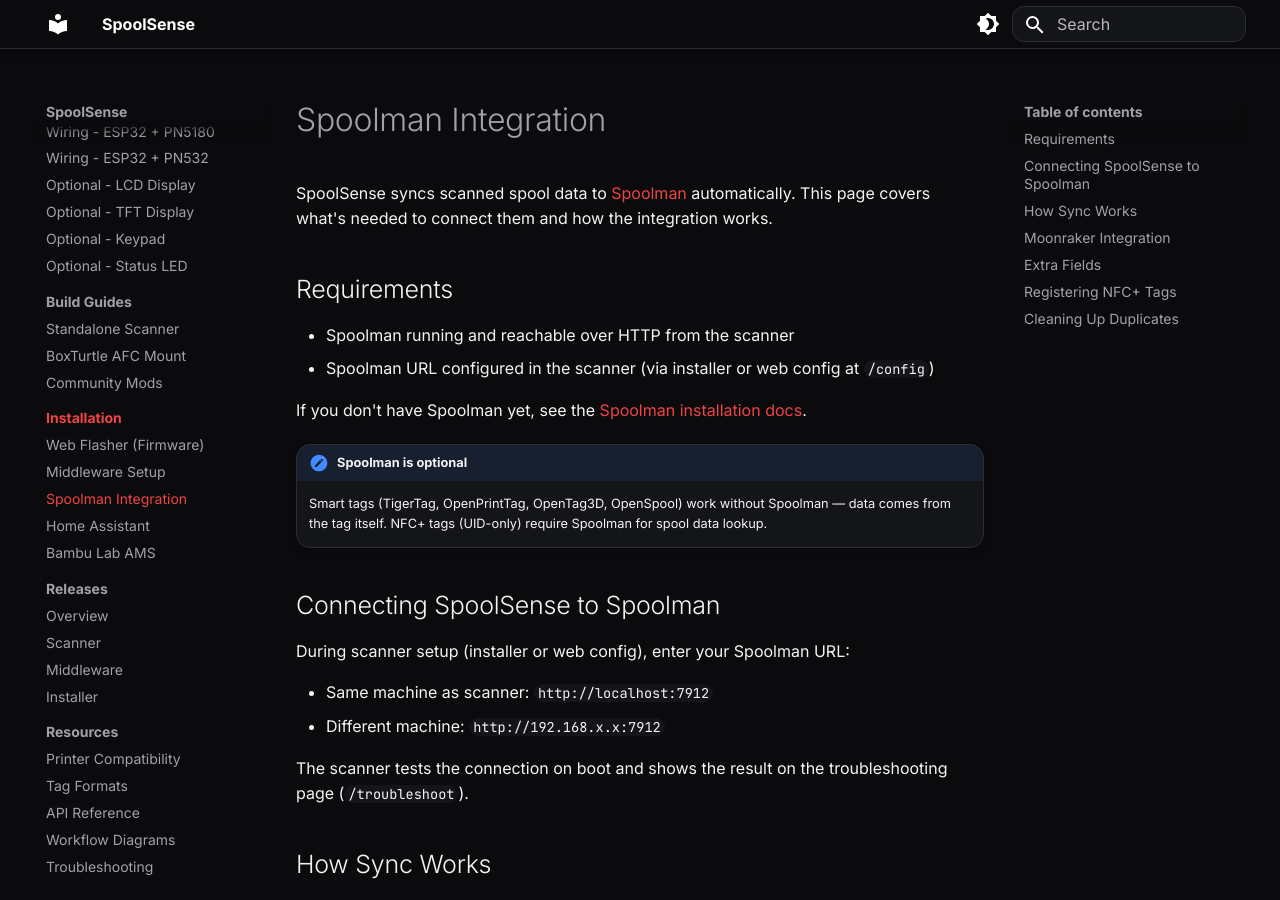
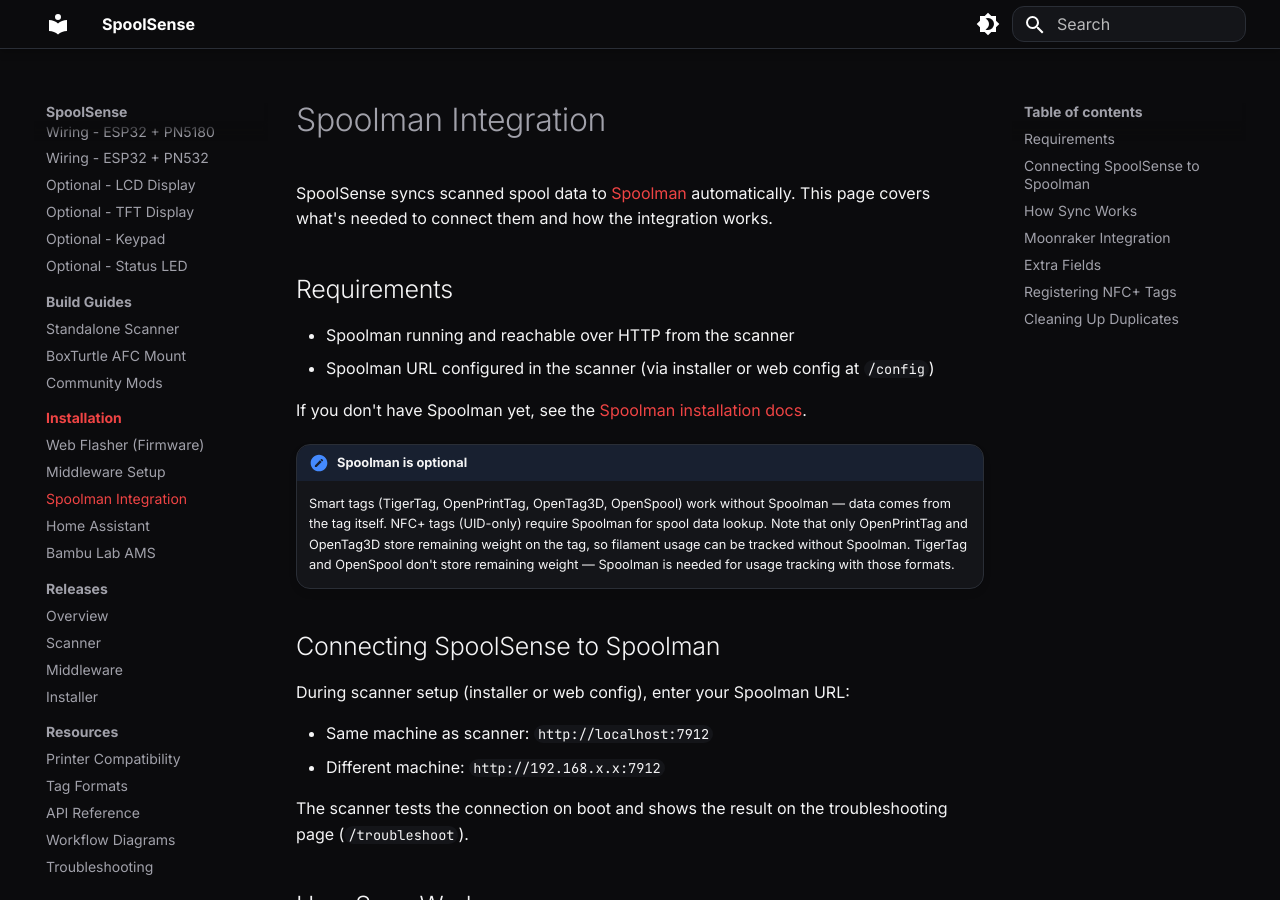
Before and after one commit to SpoolSense/spoolsense.org, an MkDocs documentation site: the page built from docs/installation/spoolman.md, in a window 1280 px wide and 900 px high. Built offline with MkDocs 1.6.1 and Material for MkDocs 9.7.7, drawn with Linux system fonts in a browser that asks for light colours.

Commit message:
docs: clarify which tag formats support filament usage tracking without Spoolman

```diff
--- a/docs/installation/spoolman.md
+++ b/docs/installation/spoolman.md
@@ -10,7 +10,7 @@ SpoolSense syncs scanned spool data to [Spoolman](https://github.com/Donkie/Spoo
 If you don't have Spoolman yet, see the [Spoolman installation docs](https://github.com/Donkie/Spoolman#installation).
 
 !!! note "Spoolman is optional"
-    Smart tags (TigerTag, OpenPrintTag, OpenTag3D, OpenSpool) work without Spoolman — data comes from the tag itself. NFC+ tags (UID-only) require Spoolman for spool data lookup.
+    Smart tags (TigerTag, OpenPrintTag, OpenTag3D, OpenSpool) work without Spoolman — data comes from the tag itself. NFC+ tags (UID-only) require Spoolman for spool data lookup. Note that only OpenPrintTag and OpenTag3D store remaining weight on the tag, so filament usage can be tracked without Spoolman. TigerTag and OpenSpool don't store remaining weight — Spoolman is needed for usage tracking with those formats.
 
 ## Connecting SpoolSense to Spoolman
 
```
